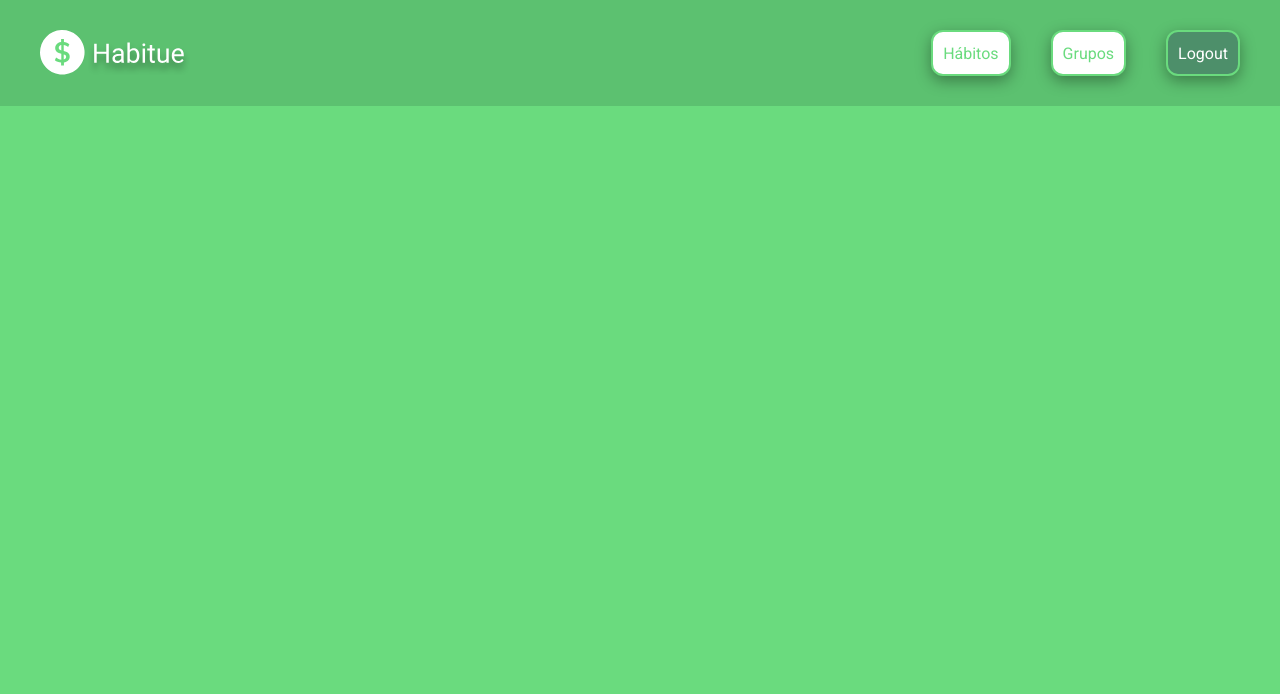
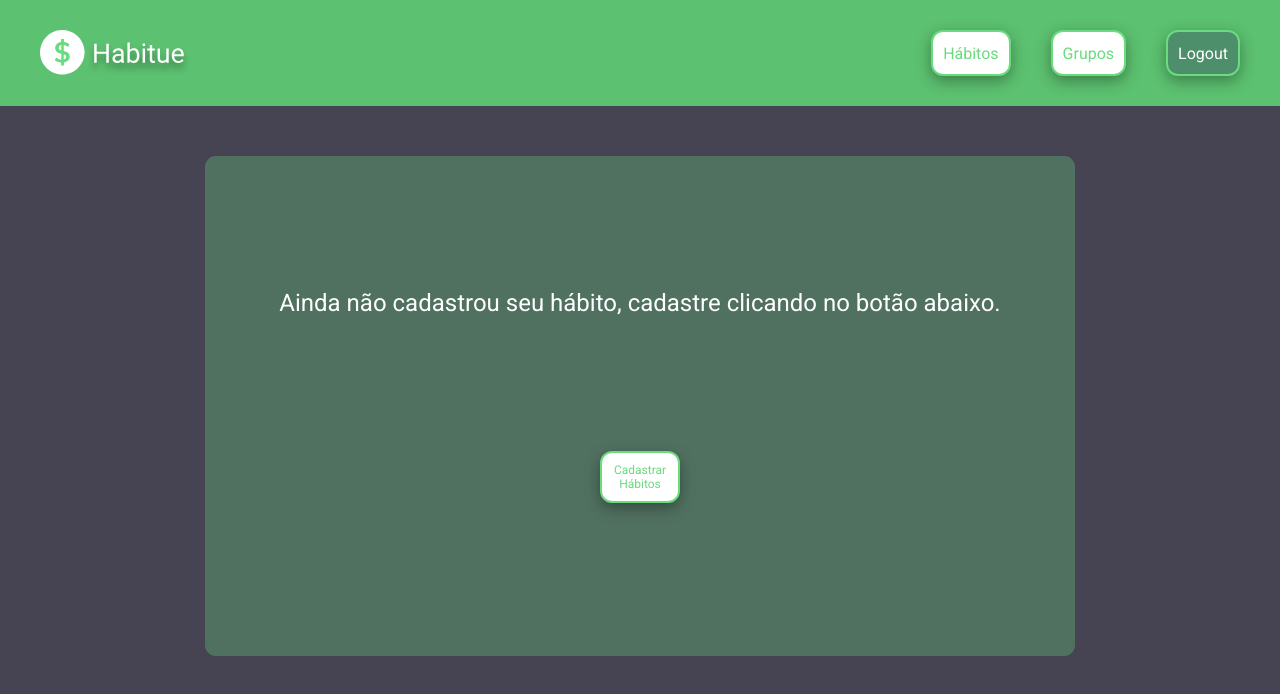
Before and after one commit to LucasRocha2308/Habitue, a React (Create React App) app: page /habit in a window 1280 px wide. Shown: the top 694 px of the page. Built offline with nearby package versions, Linux system fonts and the light colour scheme; sample sign-in values are in the browser's storage.

Commit message:
feat: tela hábito feita sem imagem e segunda tela.

```diff
--- a/src/components/MainHabit/index.js
+++ b/src/components/MainHabit/index.js
@@ -1,3 +1,20 @@
-const MainHabit = () => {};
+import { ButtonWhite } from "../Button";
+import { BackCard } from "./style";
+
+const MainHabit = () => {
+  return (
+    <>
+      <BackCard>
+        <p>
+          Ainda não cadastrou seu hábito, cadastre clicando no botão abaixo.
+        </p>
+        <ButtonWhite>
+          Cadastrar <br />
+          Hábitos
+        </ButtonWhite>
+      </BackCard>
+    </>
+  );
+};
 
 export default MainHabit;
--- a/src/components/MainHabit/style.js
+++ b/src/components/MainHabit/style.js
@@ -1 +1,29 @@
 import styled from "styled-components";
+
+export const BackCard = styled.div`
+  background-color: rgba(106, 219, 126, 0.3);
+  border-radius: 11px;
+  margin: 50px auto;
+  display: flex;
+  flex-direction: column;
+  justify-content: space-evenly;
+  align-items: center;
+  font-size: 24px;
+  padding: 20px;
+  text-align: center;
+
+  width: 90vw;
+  height: 220px;
+
+  @media (min-width: 600px) {
+    max-width: 870px;
+    height: 500px;
+  }
+
+  button {
+    width: 80px;
+    font-size: 12px;
+    border-radius: 12px;
+    margin: 20px;
+  }
+`;
--- a/src/pages/Habit/index.js
+++ b/src/pages/Habit/index.js
@@ -1,9 +1,12 @@
 import Header from "../../components/HeaderPages";
+import MainHabit from "../../components/MainHabit";
+import { Bo } from "./style";
 
 const Habit = () => (
-  <>
+  <Bo>
     <Header />
-  </>
+    <MainHabit />
+  </Bo>
 );
 
 export default Habit;
--- /dev/null
+++ b/src/pages/Habit/style.js
@@ -0,0 +1,6 @@
+import styled from "styled-components";
+
+export const Bo = styled.div`
+  background-color: var(--gray);
+  min-height: 100vh;
+`;
```
Also changed, not shown: src/images/habit.svg (added).
